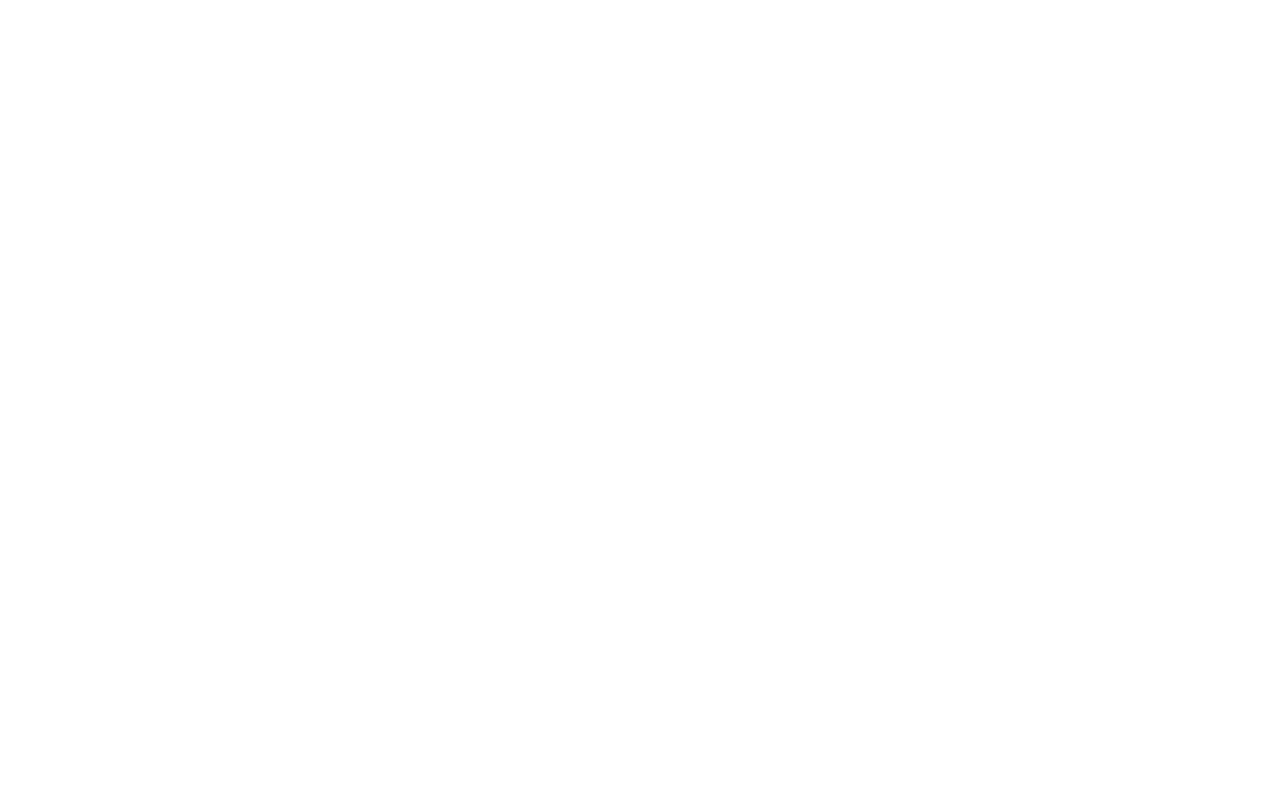
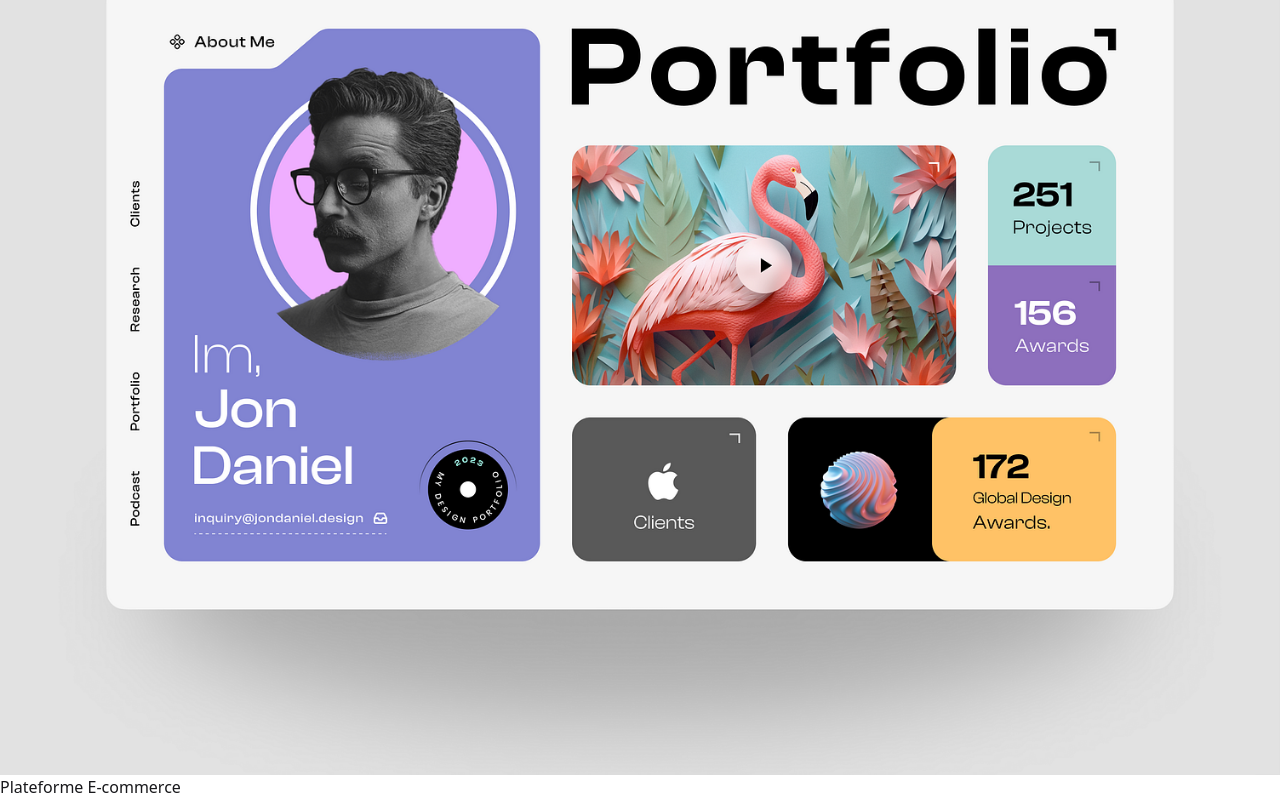
Before and after one commit to ThalesSangare/portfolio-React-vite, a React (Vite) app: page / in a window 1280 px wide. Shown: the part 2001-2797 px from the top of the page. Before the commit the page ends 1997 px from the top, so only its background shows below. Built offline with nearby package versions, Linux system fonts and the light colour scheme.

Commit message:
Add section projet V1

```diff
--- a/src/App.jsx
+++ b/src/App.jsx
@@ -4,6 +4,7 @@
 import Navbar from "./components/Navbar";
 import Propos from "./components/Propos";
 import Home from "./components/Home";
+import Projets from "./components/Projets";
 
 function App() {
   return (
@@ -12,6 +13,7 @@
       <Home />
       <Propos />
       <Experiences />
+      <Projets />
 
       <div>
         <Footer />
--- a/src/components/Projets.jsx
+++ b/src/components/Projets.jsx
@@ -1,17 +1,95 @@
+import Title from "./Title";
+
+import img1 from "../assets/projects/1.png";
+import img2 from "../assets/projects/2.png";
+import img3 from "../assets/projects/3.png";
+import img4 from "../assets/projects/4.png";
+import img5 from "../assets/projects/5.png";
+
+const projets = [
+  {
+    id: 1,
+    titre: "Plateforme E-commerce",
+    description:
+      "Lorem ipsum dolor sit amet, consectetur adipisicing elit. Repudiandae magni deserunt debitis recusandae ab harum totam, eum facilis et ratione officia ut inventore aspernatur",
+    technologies: ["Next.js", "TypeScript", "Prisma"],
+    demoLink: "#",
+    repoLink: "#",
+    image: img2,
+  },
+
+  {
+    id: 2,
+    titre: "Plateforme E-commerce",
+    description:
+      "Lorem ipsum dolor sit amet, consectetur adipisicing elit. Repudiandae magni deserunt debitis recusandae ab harum totam, eum facilis et ratione officia ut inventore aspernatur",
+    technologies: ["Next.js", "TypeScript", "Prisma"],
+    demoLink: "#",
+    repoLink: "#",
+    image: img2,
+  },
+  {
+    id: 3,
+    titre: "Plateforme E-commerce",
+    description:
+      "Lorem ipsum dolor sit amet, consectetur adipisicing elit. Repudiandae magni deserunt debitis recusandae ab harum totam, eum facilis et ratione officia ut inventore aspernatur",
+    technologies: ["Next.js", "TypeScript", "Prisma"],
+    demoLink: "#",
+    repoLink: "#",
+    image: img2,
+  },
+  {
+    id: 4,
+    titre: "Plateforme E-commerce",
+    description:
+      "Lorem ipsum dolor sit amet, consectetur adipisicing elit. Repudiandae magni deserunt debitis recusandae ab harum totam, eum facilis et ratione officia ut inventore aspernatur",
+    technologies: ["Next.js", "TypeScript", "Prisma"],
+    demoLink: "#",
+    repoLink: "#",
+    image: img2,
+  },
+  {
+    id: 5,
+    titre: "Plateforme E-commerce",
+    description:
+      "Lorem ipsum dolor sit amet, consectetur adipisicing elit. Repudiandae magni deserunt debitis recusandae ab harum totam, eum facilis et ratione officia ut inventore aspernatur",
+    technologies: ["Next.js", "TypeScript", "Prisma"],
+    demoLink: "#",
+    repoLink: "#",
+    image: img2,
+  },
+  {
+    id: 6,
+    titre: "Plateforme E-commerce",
+    description:
+      "Lorem ipsum dolor sit amet, consectetur adipisicing elit. Repudiandae magni deserunt debitis recusandae ab harum totam, eum facilis et ratione officia ut inventore aspernatur",
+    technologies: ["Next.js", "TypeScript", "Prisma"],
+    demoLink: "#",
+    repoLink: "#",
+    image: img2,
+  },
+];
+
 const Projets = () => {
   return (
     <div>
-      <h1 className="text-center">A propos</h1>
+      <Title titreProps="Projets" />
       <div>
-        {/* importer dynamiquement l'image */}
-        <img src={d} alt="" />
+        {projets.map((projet) => (
+          <div>
+            <img src={projet.image} alt={projet.titre} />
+            <div>
+              <h1>{projet.titre}</h1>
+              <p>{projet.description}</p>
+            </div>
+            <div>
+              {projet.technologies.map((tech) => (
+                <span>{tech}</span>
+              ))}
+            </div>
+          </div>
+        ))}
       </div>
-      <div>
-        <div>Dev Front-End</div>
-        <div>Dev Back-End</div>
-      </div>
-
-      <div></div>
     </div>
   );
 };
```
